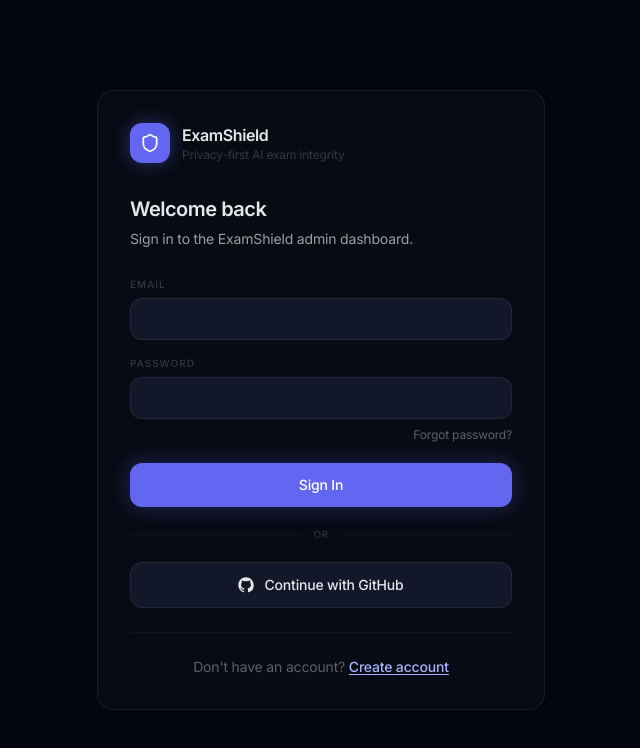
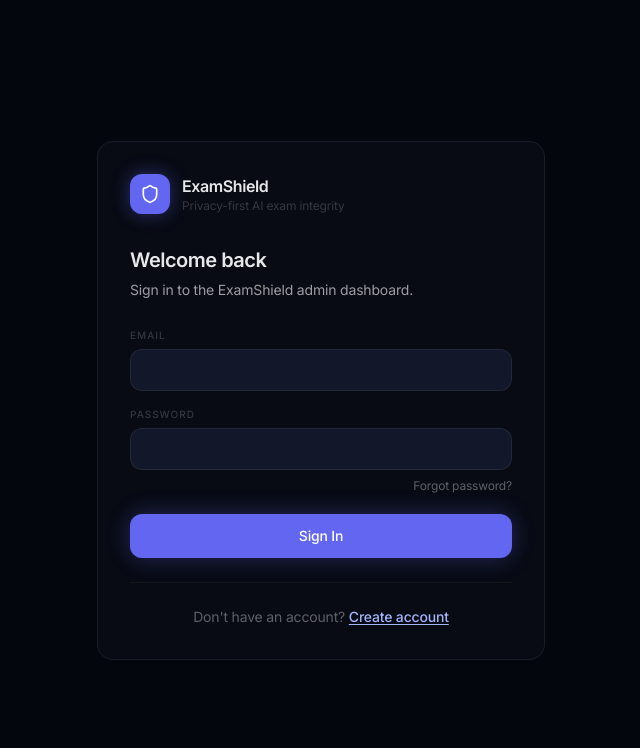
Before and after one commit to venkatcharan-ds/ExamShield, a Next.js app in the folder frontend/: page /sign-in in a window 1280 px wide. Shown: the top 748 px of the page, without its empty margins (319-959 px from the left). Built offline with nearby package versions, Linux system fonts and the light colour scheme.

Commit message:
Simplify authentication to email and password

```diff
--- a/frontend/app/auth/callback/route.ts
+++ b/frontend/app/auth/callback/route.ts
@@ -2,9 +2,9 @@
 import { createClient } from '@/lib/supabase/server'
 
 /**
- * Shared callback for GitHub OAuth, email-confirmation links, and
- * password-reset links — Supabase's PKCE flow redirects here with a `code`
- * that must be exchanged for a session before the destination page can use it.
+ * Shared callback for email-confirmation links and password-reset links —
+ * Supabase's PKCE flow redirects here with a `code` that must be exchanged
+ * for a session before the destination page can use it.
  */
 export async function GET(request: Request) {
   const { searchParams, origin } = new URL(request.url)
--- a/frontend/app/sign-in/page.tsx
+++ b/frontend/app/sign-in/page.tsx
@@ -4,7 +4,7 @@
 import Link from 'next/link'
 import { useSearchParams } from 'next/navigation'
 import { createClient } from '@/lib/supabase/client'
-import { AuthShell, AuthField, AuthError, AuthSubmitButton, GitHubButton, AuthDivider } from '@/components/AuthShell'
+import { AuthShell, AuthField, AuthError, AuthSubmitButton } from '@/components/AuthShell'
 
 function SignInForm() {
   const searchParams = useSearchParams()
@@ -14,7 +14,6 @@
   const [password, setPassword] = useState('')
   const [error, setError] = useState('')
   const [loading, setLoading] = useState(false)
-  const [githubLoading, setGithubLoading] = useState(false)
 
   const handleSubmit = async (e: React.FormEvent) => {
     e.preventDefault()
@@ -42,21 +41,6 @@
     // Full navigation (not router.push) so the just-set session cookie is
     // guaranteed to be present on the next request middleware sees.
     window.location.href = next
-  }
-
-  const handleGitHub = async () => {
-    setError('')
-    setGithubLoading(true)
-    const supabase = createClient()
-    const { error: oauthError } = await supabase.auth.signInWithOAuth({
-      provider: 'github',
-      options: { redirectTo: `${window.location.origin}/auth/callback?next=${next}` },
-    })
-    if (oauthError) {
-      setError('GitHub sign in failed. Try again.')
-      setGithubLoading(false)
-    }
-    // On success, Supabase redirects the browser away — no further action needed here.
   }
 
   return (
@@ -102,10 +86,6 @@
           Sign In
         </AuthSubmitButton>
       </form>
-
-      <AuthDivider />
-
-      <GitHubButton onClick={handleGitHub} loading={githubLoading} />
     </AuthShell>
   )
 }
--- a/frontend/app/sign-up/page.tsx
+++ b/frontend/app/sign-up/page.tsx
@@ -3,7 +3,7 @@
 import { useState } from 'react'
 import Link from 'next/link'
 import { createClient } from '@/lib/supabase/client'
-import { AuthShell, AuthField, AuthError, AuthSuccess, AuthSubmitButton, GitHubButton, AuthDivider } from '@/components/AuthShell'
+import { AuthShell, AuthField, AuthError, AuthSuccess, AuthSubmitButton } from '@/components/AuthShell'
 
 function passwordIssue(password: string): string | null {
   if (password.length < 8) return 'Password must be at least 8 characters.'
@@ -18,7 +18,6 @@
   const [confirmPassword, setConfirmPassword] = useState('')
   const [error, setError] = useState('')
   const [loading, setLoading] = useState(false)
-  const [githubLoading, setGithubLoading] = useState(false)
   const [awaitingConfirmation, setAwaitingConfirmation] = useState(false)
 
   const handleSubmit = async (e: React.FormEvent) => {
@@ -56,20 +55,6 @@
       setAwaitingConfirmation(true)
     } else if (data.session) {
       window.location.href = '/dashboard'
-    }
-  }
-
-  const handleGitHub = async () => {
-    setError('')
-    setGithubLoading(true)
-    const supabase = createClient()
-    const { error: oauthError } = await supabase.auth.signInWithOAuth({
-      provider: 'github',
-      options: { redirectTo: `${window.location.origin}/auth/callback?next=/dashboard` },
-    })
-    if (oauthError) {
-      setError('GitHub sign up failed. Try again.')
-      setGithubLoading(false)
     }
   }
 
@@ -139,10 +124,6 @@
           Create Account
         </AuthSubmitButton>
       </form>
-
-      <AuthDivider />
-
-      <GitHubButton onClick={handleGitHub} loading={githubLoading} />
     </AuthShell>
   )
 }
--- a/frontend/components/AuthShell.tsx
+++ b/frontend/components/AuthShell.tsx
@@ -124,30 +124,3 @@
     </button>
   )
 }
-
-export function GitHubButton({ onClick, loading }: { onClick: () => void; loading?: boolean }) {
-  return (
-    <button
-      type="button"
-      onClick={onClick}
-      disabled={loading}
-      className="w-full py-3 text-sm font-medium rounded-xl transition-all duration-200 active:scale-[0.98]
-                 disabled:opacity-50 disabled:cursor-not-allowed flex items-center justify-center gap-2.5"
-      style={{ background: 'var(--surface-3)', border: '1px solid var(--border-1)', color: 'var(--text-0)' }}>
-      <svg width="16" height="16" viewBox="0 0 24 24" fill="currentColor" aria-hidden="true">
-        <path d="M12 .5C5.65.5.5 5.65.5 12c0 5.08 3.29 9.39 7.86 10.91.58.1.79-.25.79-.56 0-.28-.01-1.02-.02-2-3.2.7-3.88-1.54-3.88-1.54-.52-1.34-1.28-1.69-1.28-1.69-1.04-.72.08-.7.08-.7 1.16.08 1.77 1.19 1.77 1.19 1.03 1.77 2.7 1.26 3.36.96.1-.75.4-1.26.73-1.55-2.55-.29-5.23-1.28-5.23-5.7 0-1.26.45-2.29 1.19-3.1-.12-.29-.52-1.46.11-3.05 0 0 .97-.31 3.18 1.18a11 11 0 0 1 5.8 0c2.2-1.49 3.17-1.18 3.17-1.18.64 1.59.24 2.76.12 3.05.74.81 1.19 1.84 1.19 3.1 0 4.43-2.69 5.41-5.25 5.69.41.36.78 1.07.78 2.15 0 1.55-.01 2.8-.01 3.18 0 .31.21.67.8.56A10.52 10.52 0 0 0 23.5 12c0-6.35-5.15-11.5-11.5-11.5Z" />
-      </svg>
-      {loading ? 'Connecting…' : 'Continue with GitHub'}
-    </button>
-  )
-}
-
-export function AuthDivider() {
-  return (
-    <div className="flex items-center gap-3 my-5">
-      <div className="flex-1 h-px" style={{ background: 'var(--border-0)' }} />
-      <span className="text-[10px] uppercase tracking-wider" style={{ color: 'var(--text-3)' }}>or</span>
-      <div className="flex-1 h-px" style={{ background: 'var(--border-0)' }} />
-    </div>
-  )
-}
```
